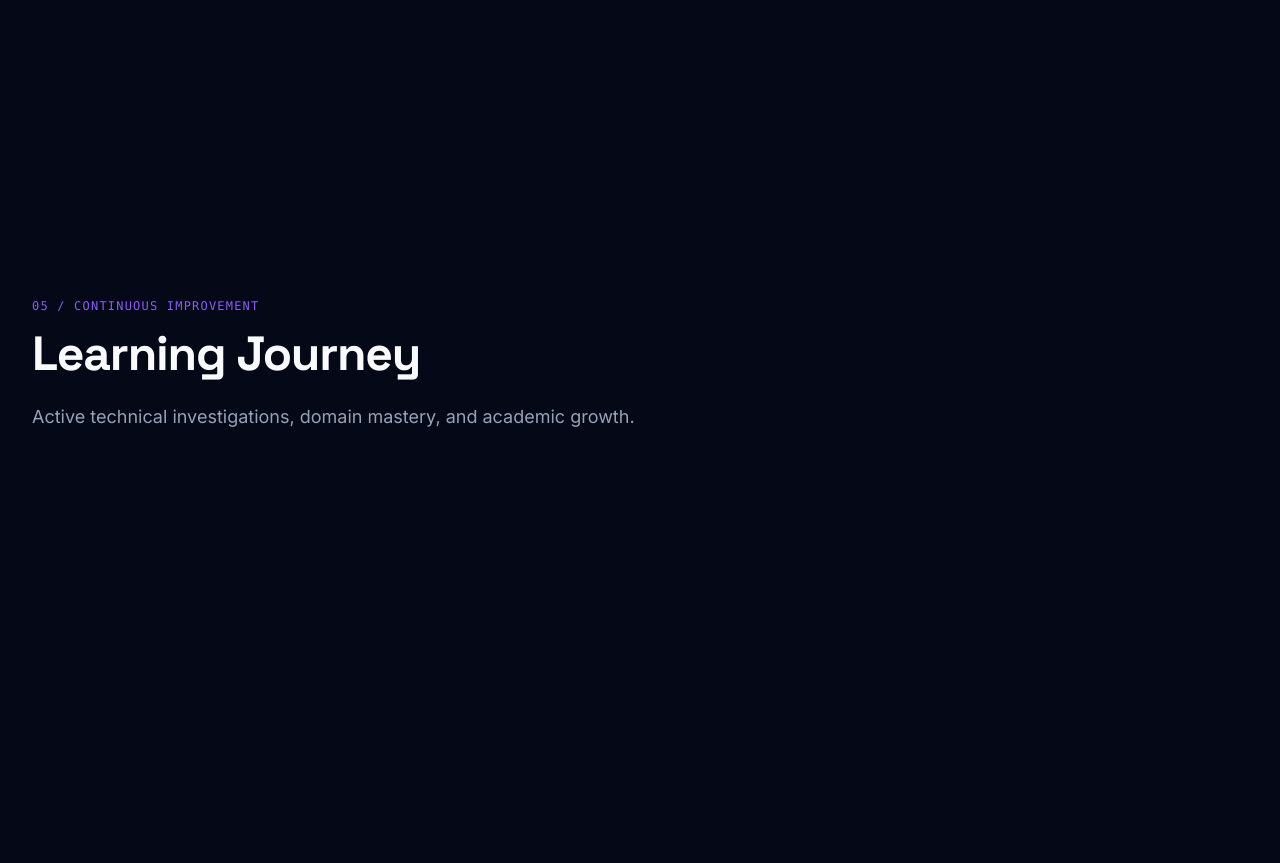
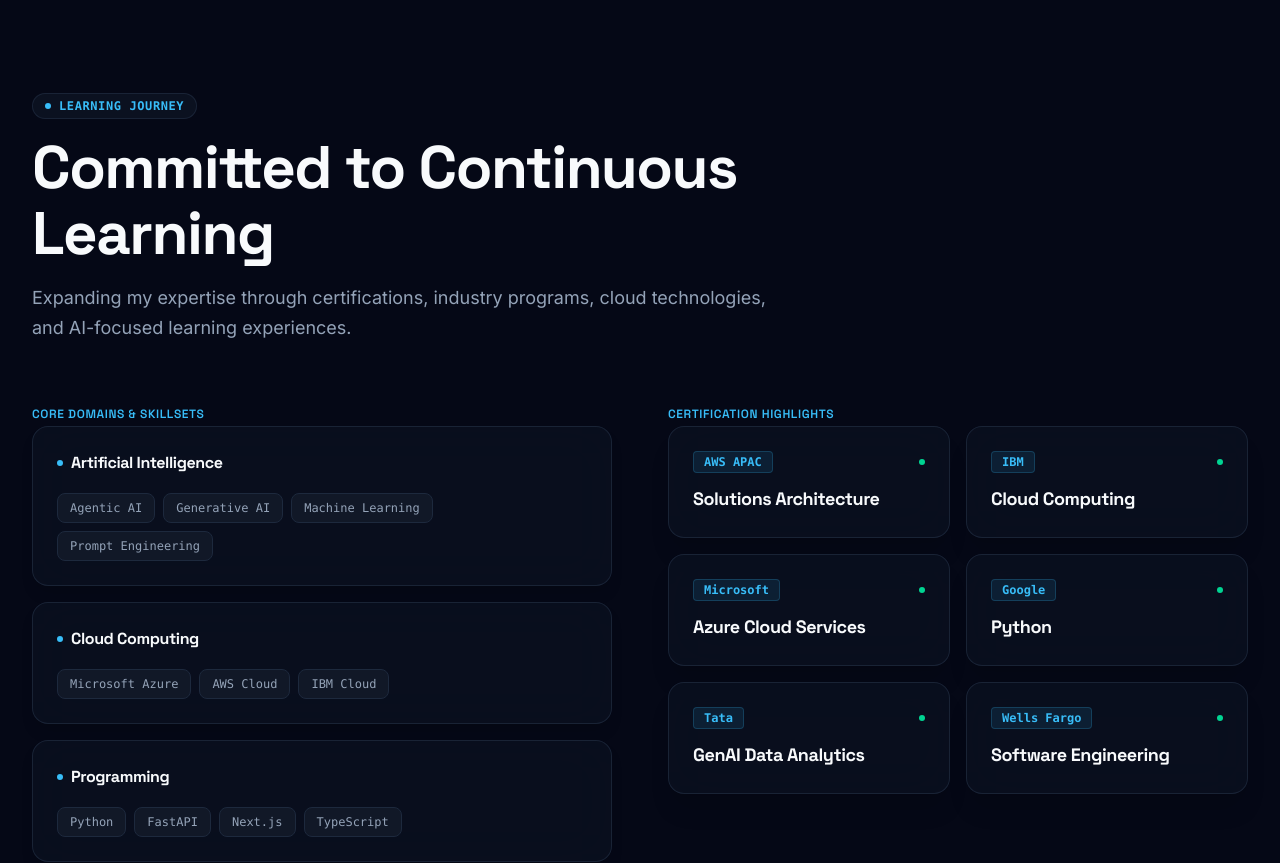
Before and after one commit to HemalathaSV/hemalatha-sv, a Next.js app: page / in a window 1280 px wide. Shown: the part 5960-6823 px from the top of the page. Built offline with nearby package versions, Linux system fonts and the light colour scheme.

Commit message:
feat: build Learning Journey section with skill categories and certification cards

```diff
--- /dev/null
+++ b/components/sections/learning/CertificationCard.tsx
@@ -0,0 +1,40 @@
+"use client";
+
+import React from "react";
+import { motion, Variants } from "framer-motion";
+
+export interface CertificationCardProps {
+  issuer: string;
+  title: string;
+}
+
+const cardVariants: Variants = {
+  hidden: { opacity: 0, y: 16 },
+  visible: {
+    opacity: 1,
+    y: 0,
+    transition: { duration: 0.5, ease: "easeOut" },
+  },
+};
+
+export function CertificationCard({ issuer, title }: CertificationCardProps) {
+  return (
+    <motion.div
+      variants={cardVariants}
+      className="group relative flex flex-col justify-between p-5 sm:p-6 rounded-2xl bg-[#0B1120]/80 backdrop-blur-xl border border-slate-800/80 shadow-xl transition-all duration-300 hover:-translate-y-1 hover:border-[#38BDF8]/40 hover:shadow-xl hover:shadow-[#38BDF8]/5"
+    >
+      <div className="space-y-2">
+        <div className="flex items-center justify-between">
+          <span className="text-xs font-mono font-semibold text-[#38BDF8] px-2.5 py-0.5 rounded bg-[#38BDF8]/10 border border-[#38BDF8]/20">
+            {issuer}
+          </span>
+          <span className="h-1.5 w-1.5 rounded-full bg-emerald-400" />
+        </div>
+
+        <h4 className="font-heading text-base sm:text-lg font-bold tracking-tight text-[#F8FAFC] group-hover:text-[#38BDF8] transition-colors duration-200 pt-1">
+          {title}
+        </h4>
+      </div>
+    </motion.div>
+  );
+}
--- /dev/null
+++ b/components/sections/learning/LearningCategory.tsx
@@ -0,0 +1,42 @@
+"use client";
+
+import React from "react";
+import { motion, Variants } from "framer-motion";
+import { SkillBadge } from "./SkillBadge";
+
+export interface LearningCategoryProps {
+  title: string;
+  skills: string[];
+  index: number;
+}
+
+const cardVariants: Variants = {
+  hidden: { opacity: 0, y: 16 },
+  visible: {
+    opacity: 1,
+    y: 0,
+    transition: { duration: 0.5, ease: "easeOut" },
+  },
+};
+
+export function LearningCategory({ title, skills, index }: LearningCategoryProps) {
+  return (
+    <motion.div
+      variants={cardVariants}
+      className="p-5 sm:p-6 rounded-2xl bg-[#0B1120]/80 backdrop-blur-xl border border-slate-800/80 shadow-lg space-y-3.5 hover:border-[#38BDF8]/30 transition-all duration-300"
+    >
+      <div className="flex items-center gap-2">
+        <span className="h-1.5 w-1.5 rounded-full bg-[#38BDF8]" />
+        <h4 className="font-heading text-sm sm:text-base font-bold text-[#F8FAFC] tracking-tight">
+          {title}
+        </h4>
+      </div>
+
+      <div className="flex flex-wrap gap-2 pt-1">
+        {skills.map((skill, i) => (
+          <SkillBadge key={i} label={skill} />
+        ))}
+      </div>
+    </motion.div>
+  );
+}
--- /dev/null
+++ b/components/sections/learning/LearningJourneySection.tsx
@@ -0,0 +1,147 @@
+"use client";
+
+import React from "react";
+import { motion, Variants } from "framer-motion";
+import { Container } from "@/components/layout/Container";
+import { LearningCategory } from "./LearningCategory";
+import { CertificationCard } from "./CertificationCard";
+
+const headerVariants: Variants = {
+  hidden: { opacity: 0, y: 20 },
+  visible: {
+    opacity: 1,
+    y: 0,
+    transition: { duration: 0.6, ease: "easeOut" },
+  },
+};
+
+const gridContainerVariants: Variants = {
+  hidden: { opacity: 0 },
+  visible: {
+    opacity: 1,
+    transition: {
+      staggerChildren: 0.1,
+      delayChildren: 0.1,
+    },
+  },
+};
+
+export function LearningJourneySection() {
+  const categories = [
+    {
+      title: "Artificial Intelligence",
+      skills: ["Agentic AI", "Generative AI", "Machine Learning", "Prompt Engineering"],
+    },
+    {
+      title: "Cloud Computing",
+      skills: ["Microsoft Azure", "AWS Cloud", "IBM Cloud"],
+    },
+    {
+      title: "Programming",
+      skills: ["Python", "FastAPI", "Next.js", "TypeScript"],
+    },
+    {
+      title: "Professional Development",
+      skills: ["Hackathons", "Research", "Leadership", "Problem Solving"],
+    },
+  ];
+
+  const certifications = [
+    { issuer: "AWS APAC", title: "Solutions Architecture" },
+    { issuer: "IBM", title: "Cloud Computing" },
+    { issuer: "Microsoft", title: "Azure Cloud Services" },
+    { issuer: "Google", title: "Python" },
+    { issuer: "Tata", title: "GenAI Data Analytics" },
+    { issuer: "Wells Fargo", title: "Software Engineering" },
+  ];
+
+  return (
+    <section
+      id="learning-journey"
+      className="relative min-h-screen w-full flex flex-col justify-center py-24 sm:py-32 bg-[#050816] overflow-hidden border-t border-slate-900/60"
+    >
+      {/* Ambient Background Radial Backlights */}
+      <div
+        aria-hidden="true"
+        className="absolute top-1/4 right-0 w-[500px] h-[500px] rounded-full bg-gradient-to-tr from-[#38BDF8]/06 to-[#8B5CF6]/04 blur-3xl pointer-events-none"
+      />
+
+      <Container>
+        <div className="flex flex-col gap-12 sm:gap-16 relative z-10">
+          {/* Section Header */}
+          <motion.div
+            variants={headerVariants}
+            initial="hidden"
+            whileInView="visible"
+            viewport={{ once: true, margin: "-80px" }}
+            className="flex flex-col space-y-4 max-w-3xl"
+          >
+            {/* Section Badge */}
+            <div className="inline-flex items-center gap-2 self-start px-3 py-1 rounded-full bg-[#0B1120] border border-slate-800/80">
+              <span className="h-1.5 w-1.5 rounded-full bg-[#38BDF8]" />
+              <span className="text-xs font-mono font-semibold text-[#38BDF8] tracking-wider uppercase">
+                Learning Journey
+              </span>
+            </div>
+
+            {/* Heading */}
+            <h2 className="font-heading text-3xl sm:text-5xl lg:text-6xl font-bold tracking-tight text-[#F8FAFC] leading-[1.1]">
+              Committed to Continuous Learning
+            </h2>
+
+            {/* Subtitle */}
+            <p className="text-base sm:text-lg text-[#94A3B8] leading-relaxed">
+              Expanding my expertise through certifications, industry programs, cloud technologies, and AI-focused learning experiences.
+            </p>
+          </motion.div>
+
+          {/* Desktop 2-Column Layout */}
+          <div className="grid grid-cols-1 lg:grid-cols-12 gap-10 lg:gap-14 items-start">
+            {/* Left Column: Learning Categories */}
+            <motion.div
+              variants={gridContainerVariants}
+              initial="hidden"
+              whileInView="visible"
+              viewport={{ once: true, margin: "-50px" }}
+              className="lg:col-span-6 flex flex-col space-y-4"
+            >
+              <h3 className="font-heading text-xs font-mono font-semibold tracking-wider text-[#38BDF8] uppercase mb-1">
+                Core Domains & Skillsets
+              </h3>
+              {categories.map((cat, i) => (
+                <LearningCategory
+                  key={i}
+                  index={i}
+                  title={cat.title}
+                  skills={cat.skills}
+                />
+              ))}
+            </motion.div>
+
+            {/* Right Column: Certification Highlights */}
+            <div className="lg:col-span-6 flex flex-col space-y-4">
+              <h3 className="font-heading text-xs font-mono font-semibold tracking-wider text-[#38BDF8] uppercase mb-1">
+                Certification Highlights
+              </h3>
+              <motion.div
+                variants={gridContainerVariants}
+                initial="hidden"
+                whileInView="visible"
+                viewport={{ once: true, margin: "-50px" }}
+                className="grid grid-cols-1 sm:grid-cols-2 gap-4"
+              >
+                {certifications.map((cert, i) => (
+                  <CertificationCard
+                    key={i}
+                    issuer={cert.issuer}
+                    title={cert.title}
+                  />
+                ))}
+              </motion.div>
+            </div>
+          </div>
+        </div>
+      </Container>
+    </section>
+  );
+}
--- a/components/sections/learning/LearningSection.tsx
+++ b/components/sections/learning/LearningSection.tsx
@@ -1,22 +1,6 @@
-"use client";
-
 import React from "react";
-import { SectionWrapper } from "@/components/layout";
+import { LearningJourneySection } from "./LearningJourneySection";
 
 export function LearningSection() {
-  return (
-    <SectionWrapper id="learning-journey" className="flex items-center justify-center">
-      <div className="flex flex-col items-start justify-center max-w-4xl py-12">
-        <span className="text-xs font-mono font-medium tracking-widest text-[#8B5CF6] uppercase mb-4">
-          05 / Continuous Improvement
-        </span>
-        <h2 className="font-heading text-3xl sm:text-5xl font-bold tracking-tight text-[#F8FAFC] mb-6">
-          Learning Journey
-        </h2>
-        <p className="text-base sm:text-lg text-[#94A3B8] max-w-2xl leading-relaxed">
-          Active technical investigations, domain mastery, and academic growth.
-        </p>
-      </div>
-    </SectionWrapper>
-  );
+  return <LearningJourneySection />;
 }
--- /dev/null
+++ b/components/sections/learning/SkillBadge.tsx
@@ -0,0 +1,16 @@
+import React from "react";
+
+interface SkillBadgeProps {
+  label: string;
+  className?: string;
+}
+
+export function SkillBadge({ label, className = "" }: SkillBadgeProps) {
+  return (
+    <span
+      className={`px-3 py-1.5 rounded-lg bg-[#111827] border border-slate-800 text-xs font-mono font-medium text-[#94A3B8] hover:text-[#38BDF8] hover:border-[#38BDF8]/40 transition-colors duration-200 ${className}`}
+    >
+      {label}
+    </span>
+  );
+}
--- /dev/null
+++ b/components/sections/learning/index.ts
@@ -0,0 +1,5 @@
+export { LearningSection } from "./LearningSection";
+export { LearningJourneySection } from "./LearningJourneySection";
+export { LearningCategory } from "./LearningCategory";
+export { CertificationCard } from "./CertificationCard";
+export { SkillBadge } from "./SkillBadge";
```
